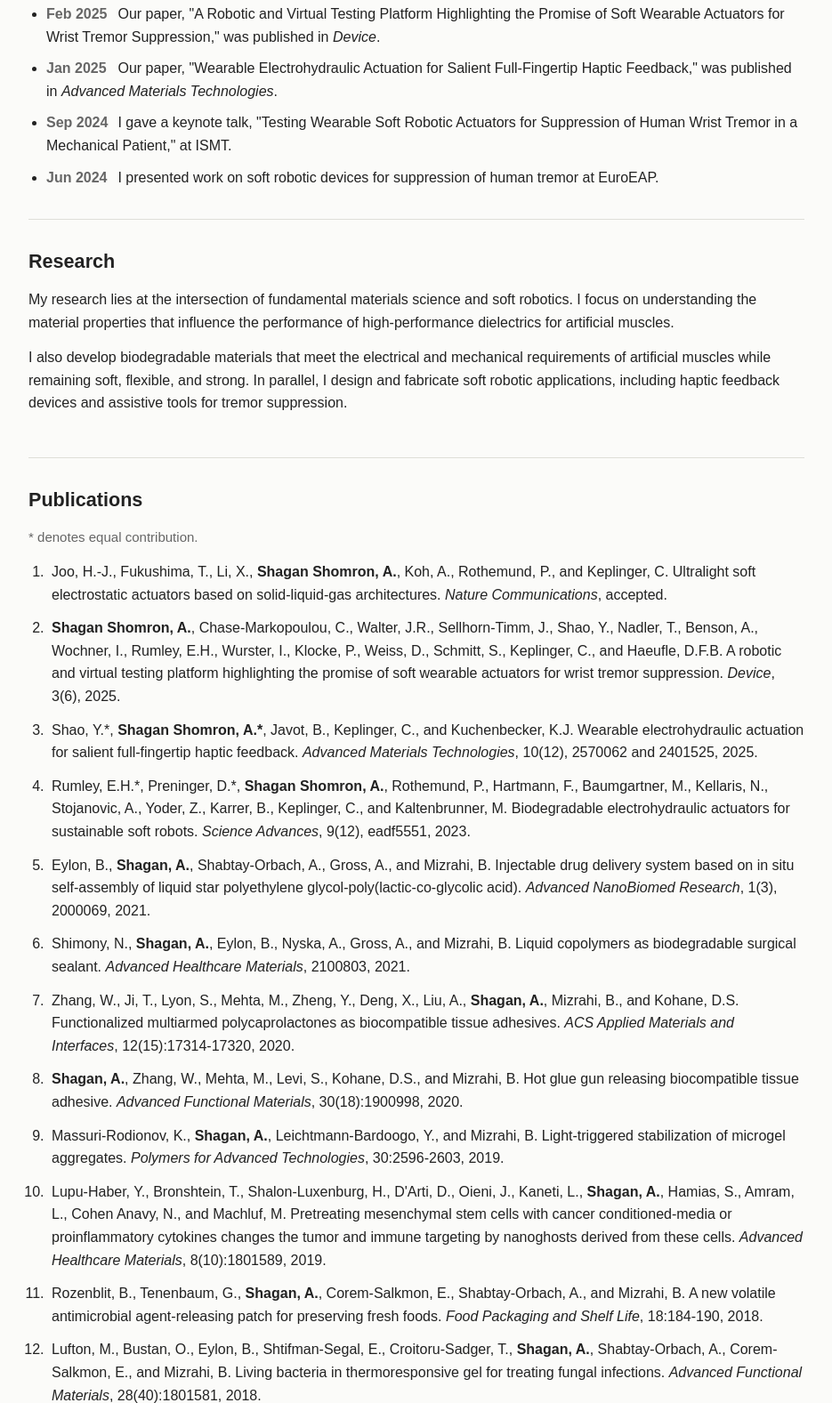
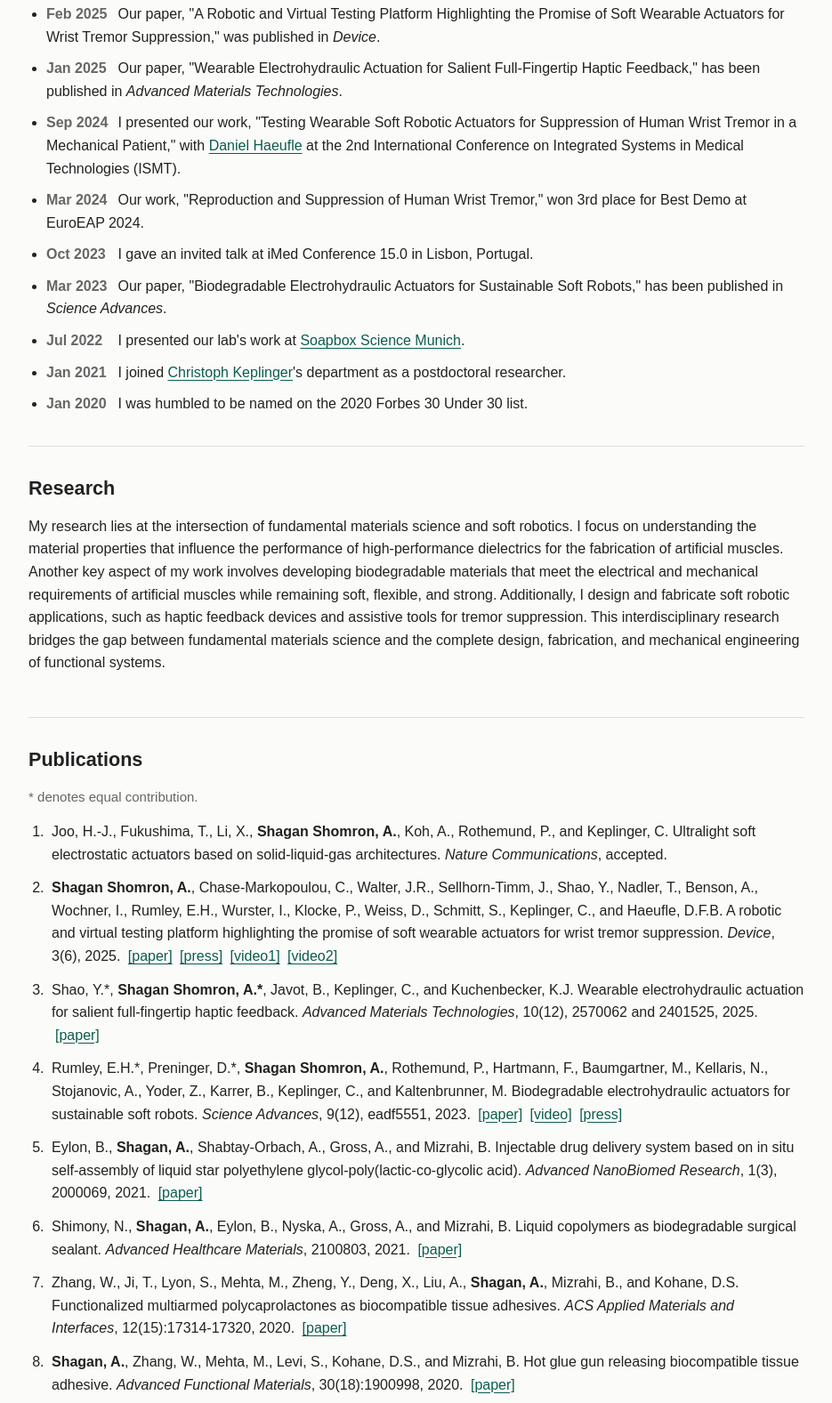
Before and after one commit to gilshm/alonashn.com, a plain HTML site: page index.html in a window 1280 px wide. Shown: the part 478-2055 px from the top of the page at 89% size, without its empty margins (172-1107 px from the left). Drawn offline with Linux system fonts and the light colour scheme.

Commit message:
Use original site text and publication links

```diff
--- a/index.html
+++ b/index.html
@@ -36,9 +36,15 @@
           </p>
           <p>
             I am a postdoctoral researcher at the Max Planck Institute for Intelligent
-            Systems in Stuttgart, Germany, in Christoph Keplinger's department. I completed
-            my Ph.D. at the Faculty of Biotechnology Engineering, Technion, in Boaz
-            Mizrahi's lab, and my B.Sc. at the Faculty of Chemical Engineering, Technion.
+            Systems in Stuttgart, Germany, in
+            <a href="https://is.mpg.de/person/ck">Christoph Keplinger</a>'s department.
+            I completed my PhD at the
+            <a href="https://biotech.technion.ac.il/en">Faculty of Biotechnology Engineering</a>,
+            <a href="https://www.technion.ac.il/en/home-2/">Technion - Israel Institute of Technology</a>,
+            in <a href="https://boazmizrahi.technion.ac.il/">Boaz Mizrahi's lab</a>.
+            I finished my BSc at the
+            <a href="https://chemeng.technion.ac.il/en/">Faculty of Chemical Engineering</a>,
+            also at the Technion.
           </p>
           <div class="icon-links" aria-label="Profile links">
             <a href="https://scholar.google.com/citations?user=B2pqjDEAAAAJ&amp;hl=en" aria-label="Google Scholar">
@@ -58,9 +64,14 @@
         <h2 id="news-title">Latest News</h2>
         <ul class="news-list">
           <li><time datetime="2025-02">Feb 2025</time> Our paper, "A Robotic and Virtual Testing Platform Highlighting the Promise of Soft Wearable Actuators for Wrist Tremor Suppression," was published in <em>Device</em>.</li>
-          <li><time datetime="2025-01">Jan 2025</time> Our paper, "Wearable Electrohydraulic Actuation for Salient Full-Fingertip Haptic Feedback," was published in <em>Advanced Materials Technologies</em>.</li>
-          <li><time datetime="2024-09">Sep 2024</time> I gave a keynote talk, "Testing Wearable Soft Robotic Actuators for Suppression of Human Wrist Tremor in a Mechanical Patient," at ISMT.</li>
-          <li><time datetime="2024-06">Jun 2024</time> I presented work on soft robotic devices for suppression of human tremor at EuroEAP.</li>
+          <li><time datetime="2025-01">Jan 2025</time> Our paper, "Wearable Electrohydraulic Actuation for Salient Full-Fingertip Haptic Feedback," has been published in <em>Advanced Materials Technologies</em>.</li>
+          <li><time datetime="2024-09">Sep 2024</time> I presented our work, "Testing Wearable Soft Robotic Actuators for Suppression of Human Wrist Tremor in a Mechanical Patient," with <a href="https://uni-tuebingen.de/en/faculties/faculty-of-science/departments/computer-science/research-groups/cognitive-systems/members/prof-dr-daniel-haeufle/">Daniel Haeufle</a> at the 2nd International Conference on Integrated Systems in Medical Technologies (ISMT).</li>
+          <li><time datetime="2024-03">Mar 2024</time> Our work, "Reproduction and Suppression of Human Wrist Tremor," won 3rd place for Best Demo at EuroEAP 2024.</li>
+          <li><time datetime="2023-10">Oct 2023</time> I gave an invited talk at iMed Conference 15.0 in Lisbon, Portugal.</li>
+          <li><time datetime="2023-03">Mar 2023</time> Our paper, "Biodegradable Electrohydraulic Actuators for Sustainable Soft Robots," has been published in <em>Science Advances</em>.</li>
+          <li><time datetime="2022-07">Jul 2022</time> I presented our lab's work at <a href="https://soapboxscience.org/">Soapbox Science Munich</a>.</li>
+          <li><time datetime="2021-01">Jan 2021</time> I joined <a href="https://is.mpg.de/person/ck">Christoph Keplinger</a>'s department as a postdoctoral researcher.</li>
+          <li><time datetime="2020-01">Jan 2020</time> I was humbled to be named on the 2020 Forbes 30 Under 30 list.</li>
         </ul>
       </section>
 
@@ -69,13 +80,14 @@
         <p>
           My research lies at the intersection of fundamental materials science and soft
           robotics. I focus on understanding the material properties that influence the
-          performance of high-performance dielectrics for artificial muscles.
-        </p>
-        <p>
-          I also develop biodegradable materials that meet the electrical and mechanical
-          requirements of artificial muscles while remaining soft, flexible, and strong.
-          In parallel, I design and fabricate soft robotic applications, including haptic
-          feedback devices and assistive tools for tremor suppression.
+          performance of high-performance dielectrics for the fabrication of artificial
+          muscles. Another key aspect of my work involves developing biodegradable
+          materials that meet the electrical and mechanical requirements of artificial
+          muscles while remaining soft, flexible, and strong. Additionally, I design and
+          fabricate soft robotic applications, such as haptic feedback devices and assistive
+          tools for tremor suppression. This interdisciplinary research bridges the gap
+          between fundamental materials science and the complete design, fabrication, and
+          mechanical engineering of functional systems.
         </p>
       </section>
 
@@ -84,20 +96,20 @@
         <p class="note">* denotes equal contribution.</p>
         <ol class="publications">
           <li>Joo, H.-J., Fukushima, T., Li, X., <strong>Shagan Shomron, A.</strong>, Koh, A., Rothemund, P., and Keplinger, C. Ultralight soft electrostatic actuators based on solid-liquid-gas architectures. <em>Nature Communications</em>, accepted.</li>
-          <li><strong>Shagan Shomron, A.</strong>, Chase-Markopoulou, C., Walter, J.R., Sellhorn-Timm, J., Shao, Y., Nadler, T., Benson, A., Wochner, I., Rumley, E.H., Wurster, I., Klocke, P., Weiss, D., Schmitt, S., Keplinger, C., and Haeufle, D.F.B. A robotic and virtual testing platform highlighting the promise of soft wearable actuators for wrist tremor suppression. <em>Device</em>, 3(6), 2025.</li>
-          <li>Shao, Y.*, <strong>Shagan Shomron, A.*</strong>, Javot, B., Keplinger, C., and Kuchenbecker, K.J. Wearable electrohydraulic actuation for salient full-fingertip haptic feedback. <em>Advanced Materials Technologies</em>, 10(12), 2570062 and 2401525, 2025.</li>
-          <li>Rumley, E.H.*, Preninger, D.*, <strong>Shagan Shomron, A.</strong>, Rothemund, P., Hartmann, F., Baumgartner, M., Kellaris, N., Stojanovic, A., Yoder, Z., Karrer, B., Keplinger, C., and Kaltenbrunner, M. Biodegradable electrohydraulic actuators for sustainable soft robots. <em>Science Advances</em>, 9(12), eadf5551, 2023.</li>
-          <li>Eylon, B., <strong>Shagan, A.</strong>, Shabtay-Orbach, A., Gross, A., and Mizrahi, B. Injectable drug delivery system based on in situ self-assembly of liquid star polyethylene glycol-poly(lactic-co-glycolic acid). <em>Advanced NanoBiomed Research</em>, 1(3), 2000069, 2021.</li>
-          <li>Shimony, N., <strong>Shagan, A.</strong>, Eylon, B., Nyska, A., Gross, A., and Mizrahi, B. Liquid copolymers as biodegradable surgical sealant. <em>Advanced Healthcare Materials</em>, 2100803, 2021.</li>
-          <li>Zhang, W., Ji, T., Lyon, S., Mehta, M., Zheng, Y., Deng, X., Liu, A., <strong>Shagan, A.</strong>, Mizrahi, B., and Kohane, D.S. Functionalized multiarmed polycaprolactones as biocompatible tissue adhesives. <em>ACS Applied Materials and Interfaces</em>, 12(15):17314-17320, 2020.</li>
-          <li><strong>Shagan, A.</strong>, Zhang, W., Mehta, M., Levi, S., Kohane, D.S., and Mizrahi, B. Hot glue gun releasing biocompatible tissue adhesive. <em>Advanced Functional Materials</em>, 30(18):1900998, 2020.</li>
-          <li>Massuri-Rodionov, K., <strong>Shagan, A.</strong>, Leichtmann-Bardoogo, Y., and Mizrahi, B. Light-triggered stabilization of microgel aggregates. <em>Polymers for Advanced Technologies</em>, 30:2596-2603, 2019.</li>
-          <li>Lupu-Haber, Y., Bronshtein, T., Shalon-Luxenburg, H., D'Arti, D., Oieni, J., Kaneti, L., <strong>Shagan, A.</strong>, Hamias, S., Amram, L., Cohen Anavy, N., and Machluf, M. Pretreating mesenchymal stem cells with cancer conditioned-media or proinflammatory cytokines changes the tumor and immune targeting by nanoghosts derived from these cells. <em>Advanced Healthcare Materials</em>, 8(10):1801589, 2019.</li>
-          <li>Rozenblit, B., Tenenbaum, G., <strong>Shagan, A.</strong>, Corem-Salkmon, E., Shabtay-Orbach, A., and Mizrahi, B. A new volatile antimicrobial agent-releasing patch for preserving fresh foods. <em>Food Packaging and Shelf Life</em>, 18:184-190, 2018.</li>
-          <li>Lufton, M., Bustan, O., Eylon, B., Shtifman-Segal, E., Croitoru-Sadger, T., <strong>Shagan, A.</strong>, Shabtay-Orbach, A., Corem-Salkmon, E., and Mizrahi, B. Living bacteria in thermoresponsive gel for treating fungal infections. <em>Advanced Functional Materials</em>, 28(40):1801581, 2018.</li>
-          <li><strong>Shagan, A.</strong>, Croitoru-Sadger, T., Corem-Salkmon, E., and Mizrahi, B. Near-infrared induced phase transition of biodegradable composites for on-demand healing and drug release. <em>ACS Applied Materials and Interfaces</em>, 10(4):4131-4139, 2018.</li>
-          <li>Bussi, Y., Holtzman, L., <strong>Shagan, A.</strong>, Segal, E., and Mizrahi, B. Light-triggered antifouling coatings for porous silicon optical transducers. <em>Polymers for Advanced Technologies</em>, 28(7):859-866, 2017.</li>
-          <li>Kelmansky, R., <strong>Shagan, A.</strong>, Rozenblit, B., Omar, R., Lufton, M., and Mizrahi, B. In situ dual cross-linking of neat biogel with controlled mechanical and delivery properties. <em>Molecular Pharmaceutics</em>, 14(10):3609-3616, 2017.</li>
+          <li><strong>Shagan Shomron, A.</strong>, Chase-Markopoulou, C., Walter, J.R., Sellhorn-Timm, J., Shao, Y., Nadler, T., Benson, A., Wochner, I., Rumley, E.H., Wurster, I., Klocke, P., Weiss, D., Schmitt, S., Keplinger, C., and Haeufle, D.F.B. A robotic and virtual testing platform highlighting the promise of soft wearable actuators for wrist tremor suppression. <em>Device</em>, 3(6), 2025. <span class="pub-links"><a href="https://linkinghub.elsevier.com/retrieve/pii/S2666998625000328">[paper]</a> <a href="https://is.mpg.de/news/artificial-muscles-for-tremor-suppression">[press]</a> <a href="https://www.youtube.com/watch?v=4E_fLxoD5mQ">[video1]</a> <a href="https://www.youtube.com/watch?v=PEvUAJde-cw">[video2]</a></span></li>
+          <li>Shao, Y.*, <strong>Shagan Shomron, A.*</strong>, Javot, B., Keplinger, C., and Kuchenbecker, K.J. Wearable electrohydraulic actuation for salient full-fingertip haptic feedback. <em>Advanced Materials Technologies</em>, 10(12), 2570062 and 2401525, 2025. <span class="pub-links"><a href="https://onlinelibrary.wiley.com/doi/epdf/10.1002/admt.202401525">[paper]</a></span></li>
+          <li>Rumley, E.H.*, Preninger, D.*, <strong>Shagan Shomron, A.</strong>, Rothemund, P., Hartmann, F., Baumgartner, M., Kellaris, N., Stojanovic, A., Yoder, Z., Karrer, B., Keplinger, C., and Kaltenbrunner, M. Biodegradable electrohydraulic actuators for sustainable soft robots. <em>Science Advances</em>, 9(12), eadf5551, 2023. <span class="pub-links"><a href="https://www.science.org/doi/full/10.1126/sciadv.adf5551">[paper]</a> <a href="https://www.youtube.com/watch?v=qoqePU0qRC8">[video]</a> <a href="https://is.mpg.de/news/biodegradable-artificial-muscles-going-green-in-the-field-of-soft-robotics">[press]</a></span></li>
+          <li>Eylon, B., <strong>Shagan, A.</strong>, Shabtay-Orbach, A., Gross, A., and Mizrahi, B. Injectable drug delivery system based on in situ self-assembly of liquid star polyethylene glycol-poly(lactic-co-glycolic acid). <em>Advanced NanoBiomed Research</em>, 1(3), 2000069, 2021. <span class="pub-links"><a href="https://onlinelibrary.wiley.com/doi/full/10.1002/anbr.202000069">[paper]</a></span></li>
+          <li>Shimony, N., <strong>Shagan, A.</strong>, Eylon, B., Nyska, A., Gross, A., and Mizrahi, B. Liquid copolymers as biodegradable surgical sealant. <em>Advanced Healthcare Materials</em>, 2100803, 2021. <span class="pub-links"><a href="https://onlinelibrary.wiley.com/doi/abs/10.1002/adhm.202100803">[paper]</a></span></li>
+          <li>Zhang, W., Ji, T., Lyon, S., Mehta, M., Zheng, Y., Deng, X., Liu, A., <strong>Shagan, A.</strong>, Mizrahi, B., and Kohane, D.S. Functionalized multiarmed polycaprolactones as biocompatible tissue adhesives. <em>ACS Applied Materials and Interfaces</em>, 12(15):17314-17320, 2020. <span class="pub-links"><a href="https://pubs.acs.org/doi/abs/10.1021/acsami.0c03478">[paper]</a></span></li>
+          <li><strong>Shagan, A.</strong>, Zhang, W., Mehta, M., Levi, S., Kohane, D.S., and Mizrahi, B. Hot glue gun releasing biocompatible tissue adhesive. <em>Advanced Functional Materials</em>, 30(18):1900998, 2020. <span class="pub-links"><a href="https://onlinelibrary.wiley.com/doi/abs/10.1002/adfm.201900998">[paper]</a></span></li>
+          <li>Massuri-Rodionov, K., <strong>Shagan, A.</strong>, Leichtmann-Bardoogo, Y., and Mizrahi, B. Light-triggered stabilization of microgel aggregates. <em>Polymers for Advanced Technologies</em>, 30:2596-2603, 2019. <span class="pub-links"><a href="https://onlinelibrary.wiley.com/doi/abs/10.1002/pat.4678">[paper]</a></span></li>
+          <li>Lupu-Haber, Y., Bronshtein, T., Shalon-Luxenburg, H., D'Arti, D., Oieni, J., Kaneti, L., <strong>Shagan, A.</strong>, Hamias, S., Amram, L., Cohen Anavy, N., and Machluf, M. Pretreating mesenchymal stem cells with cancer conditioned-media or proinflammatory cytokines changes the tumor and immune targeting by nanoghosts derived from these cells. <em>Advanced Healthcare Materials</em>, 8(10):1801589, 2019. <span class="pub-links"><a href="https://onlinelibrary.wiley.com/doi/abs/10.1002/adhm.201801589">[paper]</a></span></li>
+          <li>Rozenblit, B., Tenenbaum, G., <strong>Shagan, A.</strong>, Corem-Salkmon, E., Shabtay-Orbach, A., and Mizrahi, B. A new volatile antimicrobial agent-releasing patch for preserving fresh foods. <em>Food Packaging and Shelf Life</em>, 18:184-190, 2018. <span class="pub-links"><a href="https://www.sciencedirect.com/science/article/abs/pii/S2214289418300176">[paper]</a></span></li>
+          <li>Lufton, M., Bustan, O., Eylon, B., Shtifman-Segal, E., Croitoru-Sadger, T., <strong>Shagan, A.</strong>, Shabtay-Orbach, A., Corem-Salkmon, E., and Mizrahi, B. Living bacteria in thermoresponsive gel for treating fungal infections. <em>Advanced Functional Materials</em>, 28(40):1801581, 2018. <span class="pub-links"><a href="https://onlinelibrary.wiley.com/doi/abs/10.1002/adfm.201801581">[paper]</a></span></li>
+          <li><strong>Shagan, A.</strong>, Croitoru-Sadger, T., Corem-Salkmon, E., and Mizrahi, B. Near-infrared induced phase transition of biodegradable composites for on-demand healing and drug release. <em>ACS Applied Materials and Interfaces</em>, 10(4):4131-4139, 2018. <span class="pub-links"><a href="https://pubs.acs.org/doi/abs/10.1021/acsami.7b17481">[paper]</a></span></li>
+          <li>Bussi, Y., Holtzman, L., <strong>Shagan, A.</strong>, Segal, E., and Mizrahi, B. Light-triggered antifouling coatings for porous silicon optical transducers. <em>Polymers for Advanced Technologies</em>, 28(7):859-866, 2017. <span class="pub-links"><a href="https://onlinelibrary.wiley.com/doi/abs/10.1002/pat.3989">[paper]</a></span></li>
+          <li>Kelmansky, R., <strong>Shagan, A.</strong>, Rozenblit, B., Omar, R., Lufton, M., and Mizrahi, B. In situ dual cross-linking of neat biogel with controlled mechanical and delivery properties. <em>Molecular Pharmaceutics</em>, 14(10):3609-3616, 2017. <span class="pub-links"><a href="https://pubs.acs.org/doi/abs/10.1021/acs.molpharmaceut.7b00736">[paper]</a></span></li>
         </ol>
       </section>
 
--- a/styles.css
+++ b/styles.css
@@ -174,6 +174,14 @@ p {
   padding-left: 4px;
 }
 
+.pub-links {
+  white-space: nowrap;
+}
+
+.pub-links a {
+  margin-left: 4px;
+}
+
 .background-list {
   display: grid;
   gap: 14px;
```
